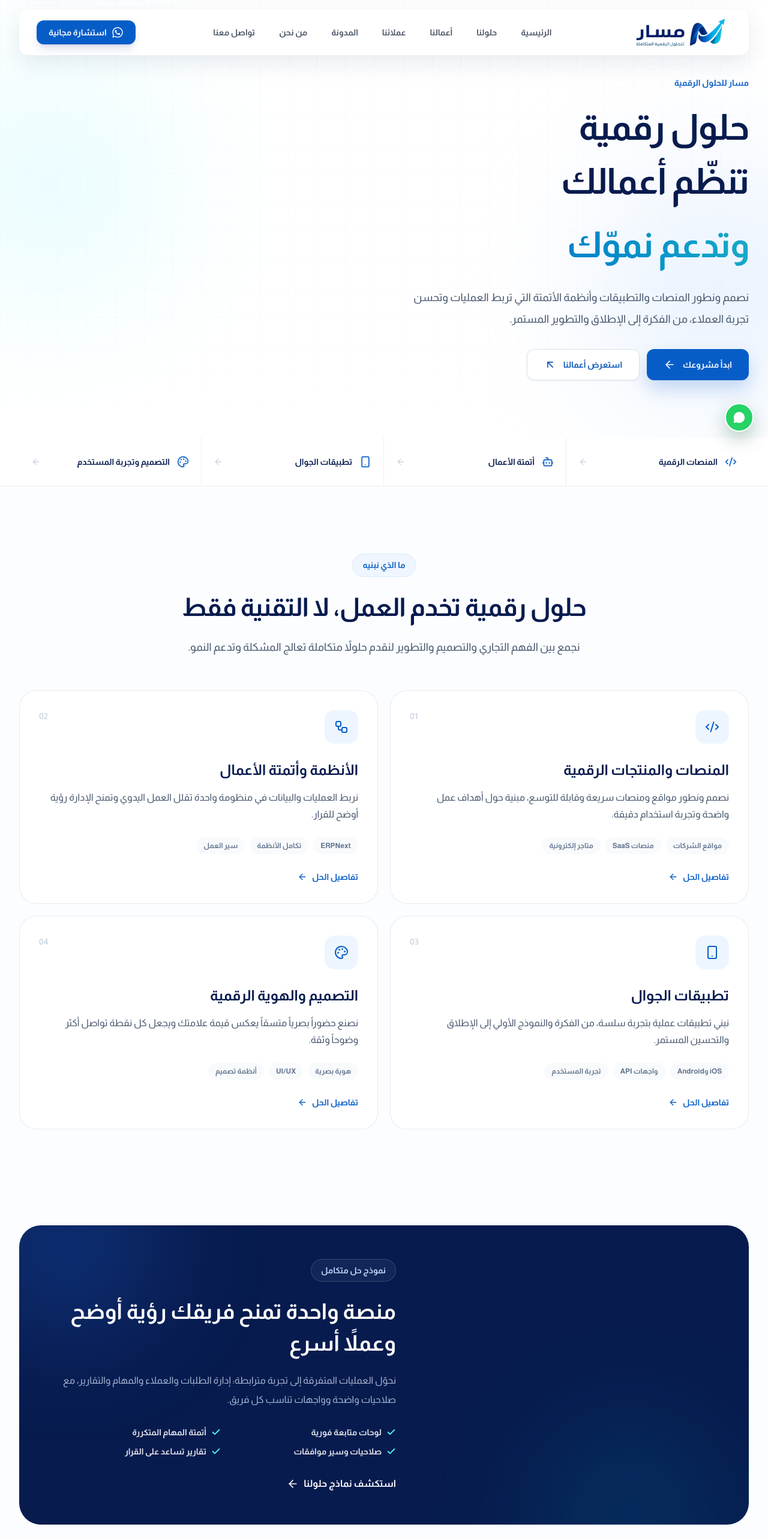
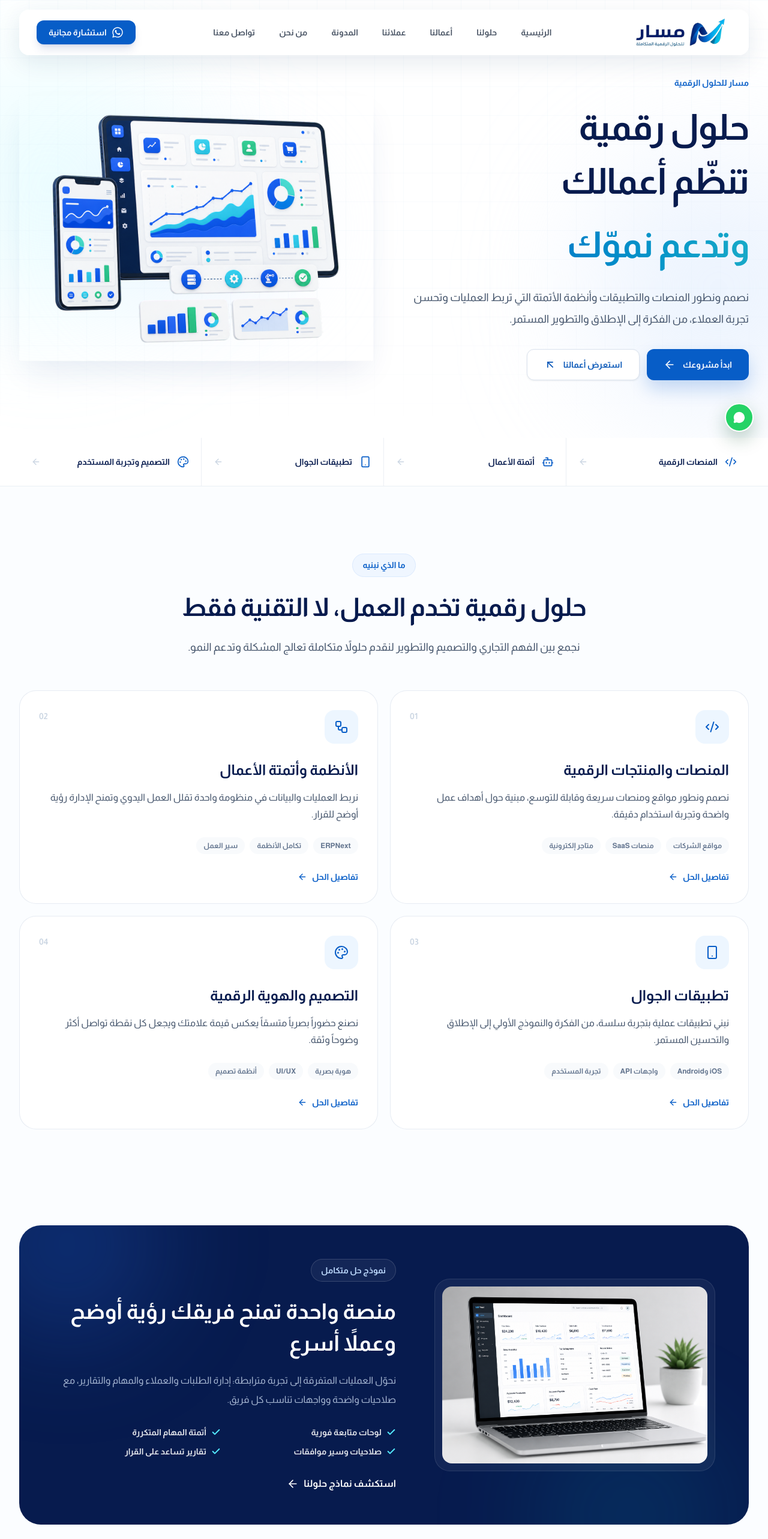
Before and after one commit to nabil-assi/masar_partner, a Next.js app: page /Website in a window 1280 px wide. Shown: the top 2566 px of the page at 60% size. Built offline with nearby package versions, Linux system fonts and the light colour scheme.

Commit message:
edit-2 responsove

```diff
--- a/src/app/Website/page.tsx
+++ b/src/app/Website/page.tsx
@@ -240,8 +240,7 @@ export default function Home() {
               height={1086}
               priority
               sizes="(min-width: 1024px) 50vw, 92vw"
-              className="mx-auto h-auto hidden w-full max-w-[700px] object-contain saturate-[0.72] contrast-[0.96] brightness-[1.02] drop-shadow-[0_26px_30px_rgba(18,67,129,0.12)]"
-            />
+className="mx-auto hidden md:block h-auto w-full max-w-[700px] object-contain shadow-2xl shadow-blue-900/10"            />
           </div>
         </div>
       </section>
@@ -320,7 +319,7 @@ export default function Home() {
             <div className="absolute -bottom-36 right-10 h-80 w-80 rounded-full bg-cyan-400/10 blur-[90px]" />
             <div className="relative grid items-center gap-10 lg:grid-cols-[.9fr_1.1fr] lg:gap-16">
               <div className="order-2 lg:order-1">
-                <div className="relative hidden overflow-hidden rounded-[1.6rem] border border-white/10 bg-white/5 p-3">
+                <div className="relative   overflow-hidden rounded-[1.6rem] border border-white/10 bg-white/5 p-3">
                   <Image
                     src="/Website/images/project-2.png"
                     alt="نموذج نظام لإدارة الأعمال والعمليات"
```
